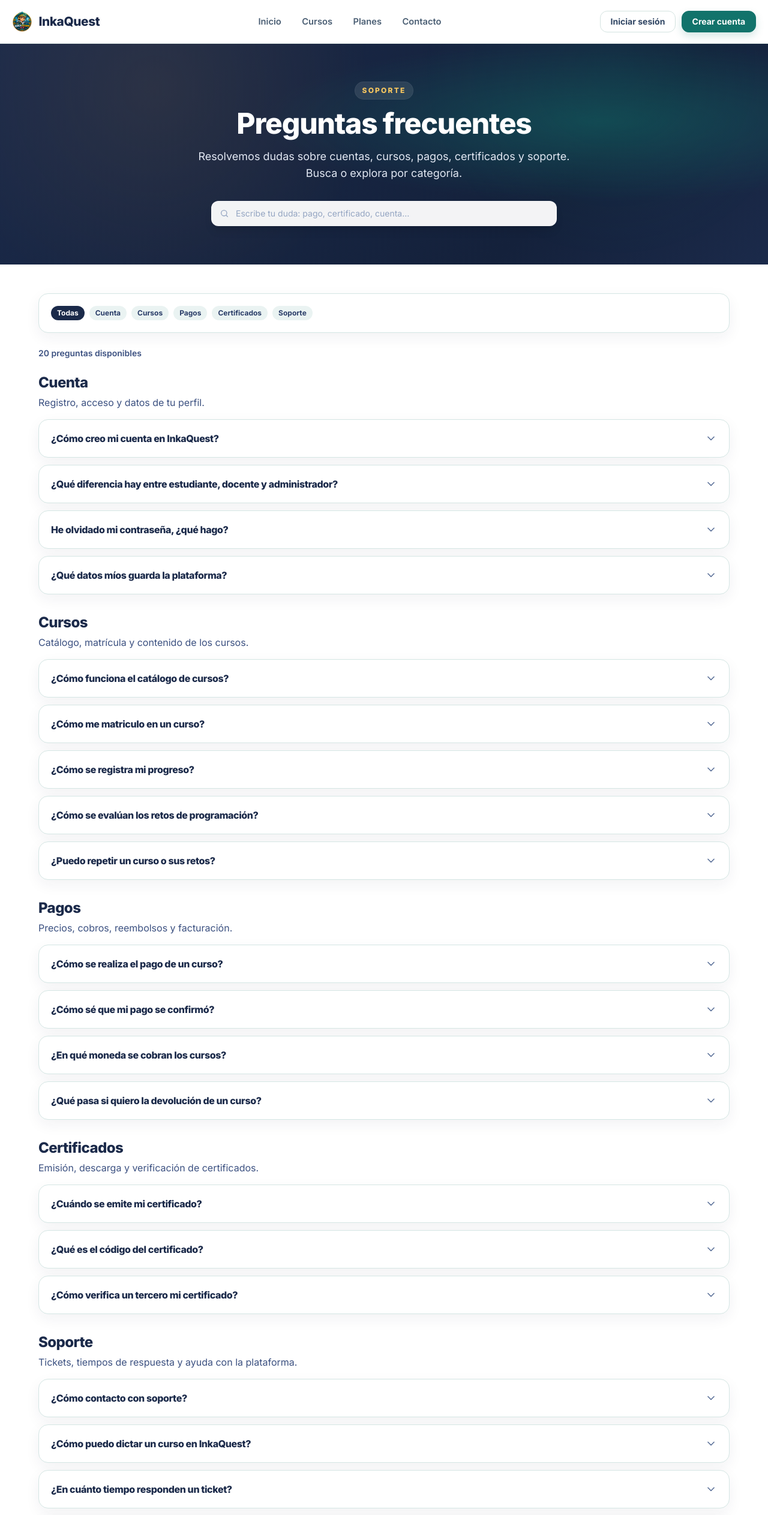
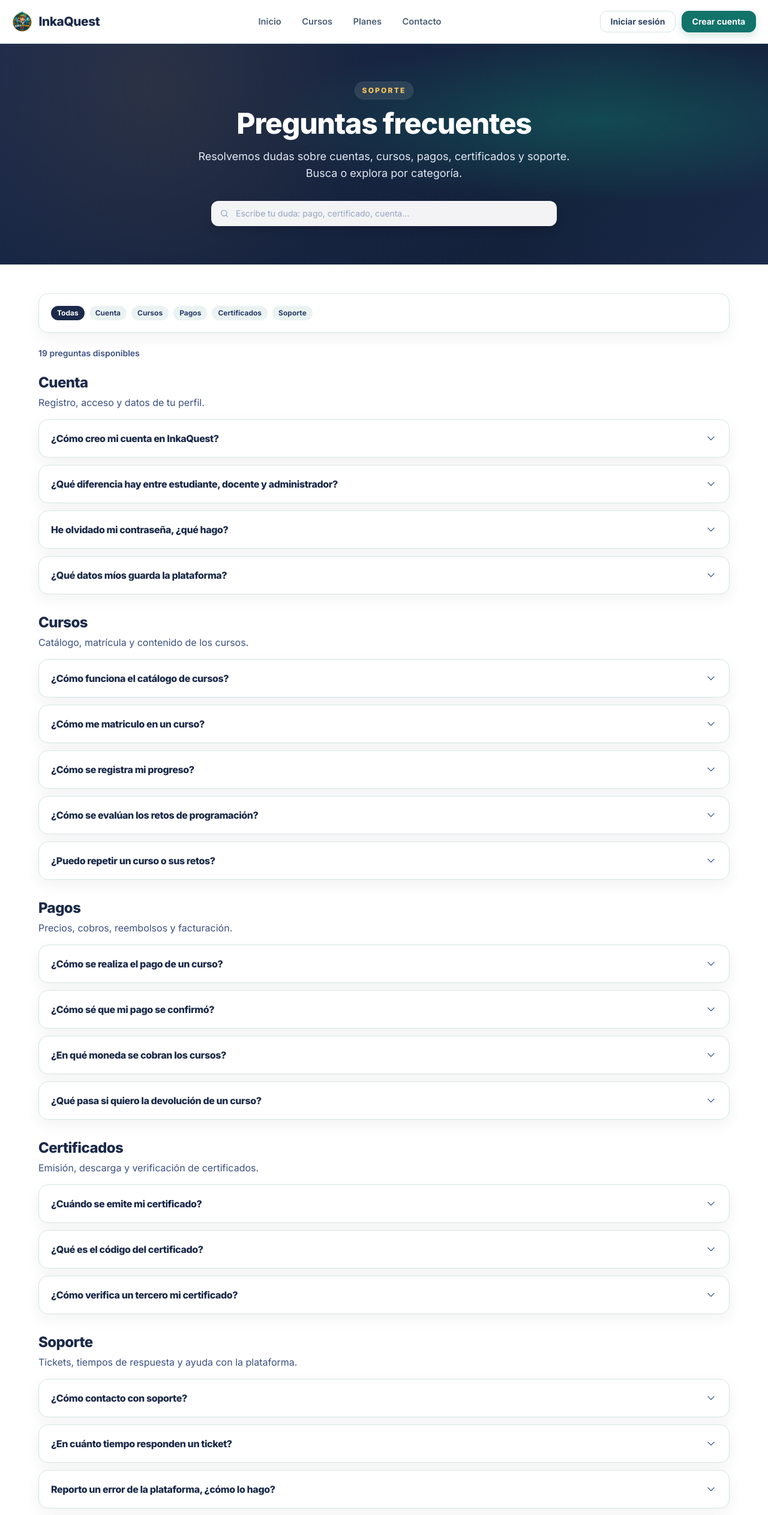
Before and after one commit to DavidParrales123123/InkaQuest-, an Angular app in the folder frontend/inkaquest-web/: page /faq in a window 1280 px wide. Shown: the top 2526 px of the page at 60% size. Built offline with nearby package versions, Linux system fonts and the light colour scheme.

Commit message:
docs(faq): quitar referencias a 'solicitar acceso docente' en FAQ
- CTA final: solo queda 'Contactanos'
- Elimina la pregunta 'Como puedo dictar un curso en InkaQuest?' cuya
  respuesta giraba en torno al formulario de solicitud de acceso docente

```diff
--- a/frontend/inkaquest-web/src/app/features/public/faq/faq.component.ts
+++ b/frontend/inkaquest-web/src/app/features/public/faq/faq.component.ts
@@ -101,9 +101,8 @@ interface GrupoFaq {
       <div class="card mt-12 overflow-hidden bg-brand-gradient p-8 text-center md:p-10">
         <h2 class="text-white">¿Tu duda no está aquí?</h2>
         <p class="mx-auto mt-3 max-w-xl text-marine-100">Escríbenos y crearemos un ticket de soporte para darle seguimiento desde tu cuenta.</p>
-        <div class="mt-7 flex flex-col justify-center gap-3 sm:flex-row">
+        <div class="mt-7 flex justify-center">
           <a routerLink="/contacto" class="btn btn-gold btn-lg">Contáctanos</a>
-          <a routerLink="/solicitud-docente" class="btn btn-outline-light btn-lg">Solicitar acceso docente</a>
         </div>
       </div>
     </section>
@@ -253,12 +252,6 @@ export class FaqComponent {
             'Desde la página de contacto, si tienes cuenta, se crea un ticket real con tu asunto y tu mensaje. Puedes seguir su estado desde el panel de soporte de tu cuenta. Cada ticket queda asociado a tu usuario para que solo tú veas el historial.',
         },
         {
-          id: 'soporte-docente',
-          pregunta: '¿Cómo puedo dictar un curso en InkaQuest?',
-          respuesta:
-            'Crea tu cuenta como estudiante y envía una solicitud de acceso docente desde el formulario de solicitud. Un administrador revisa los datos de tu institución, tu especialidad y tu código de docente. El rol de docente lo concede un administrador: la plataforma no lo autoasigna.',
-        },
-        {
           id: 'soporte-responsetiempo',
           pregunta: '¿En cuánto tiempo responden un ticket?',
           respuesta:
```
